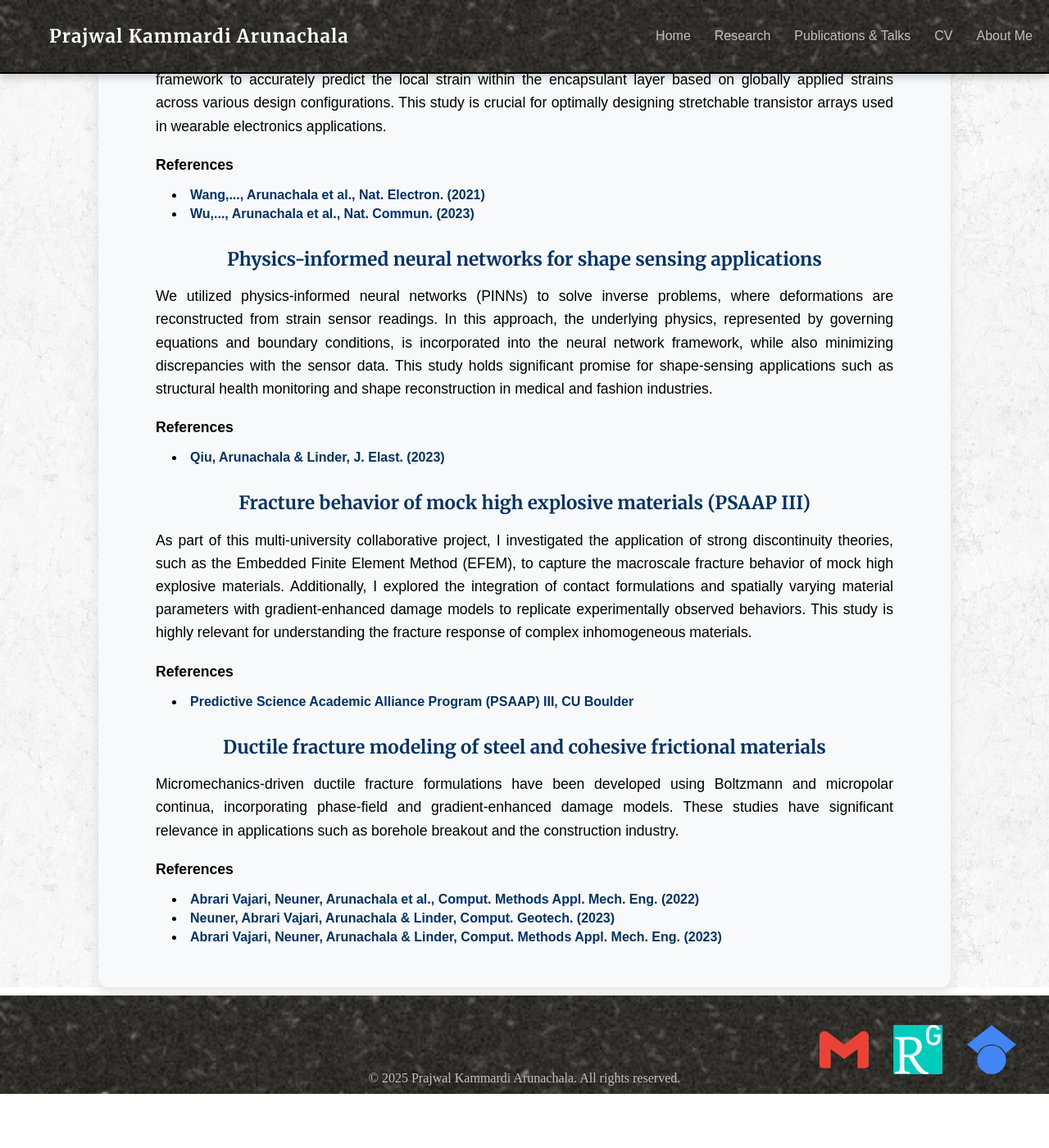
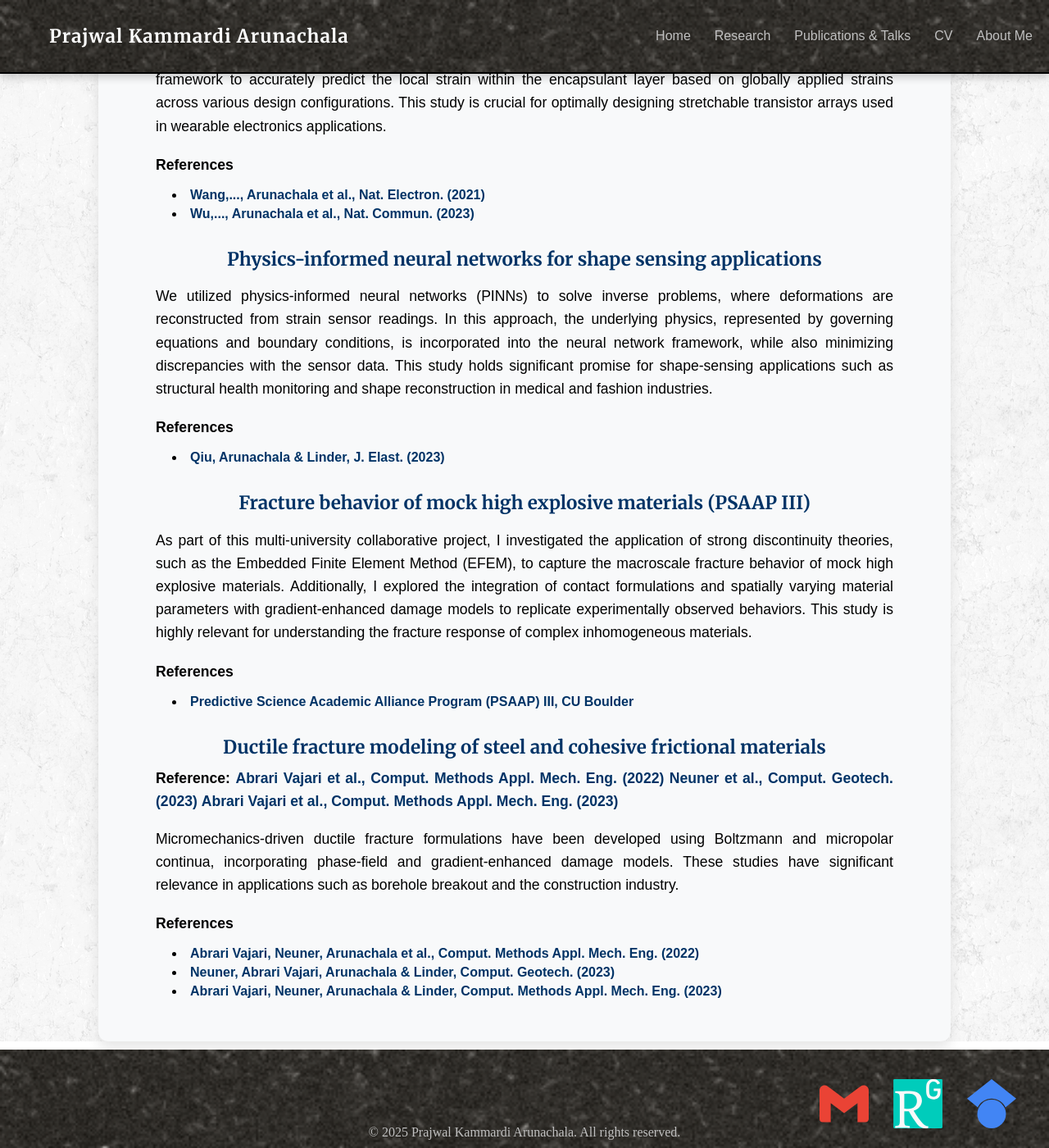
Before and after one commit to prajwalka/prajwalka.github.io, a Jekyll site: the page built from research.md, in a window 1280 px wide and 1400 px high, scrolled down 5168 px. Shown: the whole window at 82% size. Built offline with Jekyll 4.4.1, drawn with Linux system fonts in a browser that asks for light colours; some web fonts are replaced; before the commit the page ends 6502 px from its top, so only the background shows below that.

Commit message:
Updating research

```diff
--- a/assets/style.css
+++ b/assets/style.css
@@ -504,3 +504,9 @@ p {
 .reference-list li {
   margin-bottom: 2px;
 }
+
+.reference-inline {
+  margin-top: 0.5em;
+  font-size: 1.0em;
+  color: black;
+}
--- a/research.md
+++ b/research.md
@@ -180,6 +180,12 @@ industrial processing, where it can be harnessed to tailor the properties of fin
   <div class="research-subsection">
     <h3>Ductile fracture modeling of steel and cohesive frictional materials</h3>
 
+    <p class="reference-inline"><strong>Reference:</strong>
+      <a href="https://www.sciencedirect.com/science/article/pii/S0045782522004972" target="_blank">Abrari Vajari et al., Comput. Methods Appl. Mech. Eng. (2022)</a>
+      <a href="https://www.sciencedirect.com/science/article/pii/S0266352X22004013" target="_blank">Neuner et al., Comput. Geotech. (2023)</a>
+      <a href="https://www.sciencedirect.com/science/article/pii/S0045782523005285" target="_blank">Abrari Vajari et al., Comput. Methods Appl. Mech. Eng. (2023)</a>
+    </p>
+
     <p>
       Micromechanics-driven ductile fracture formulations have been developed using Boltzmann and micropolar continua, incorporating phase-field and gradient-enhanced damage models. These studies have significant relevance in applications such as borehole breakout and the construction industry.
     </p>
```
